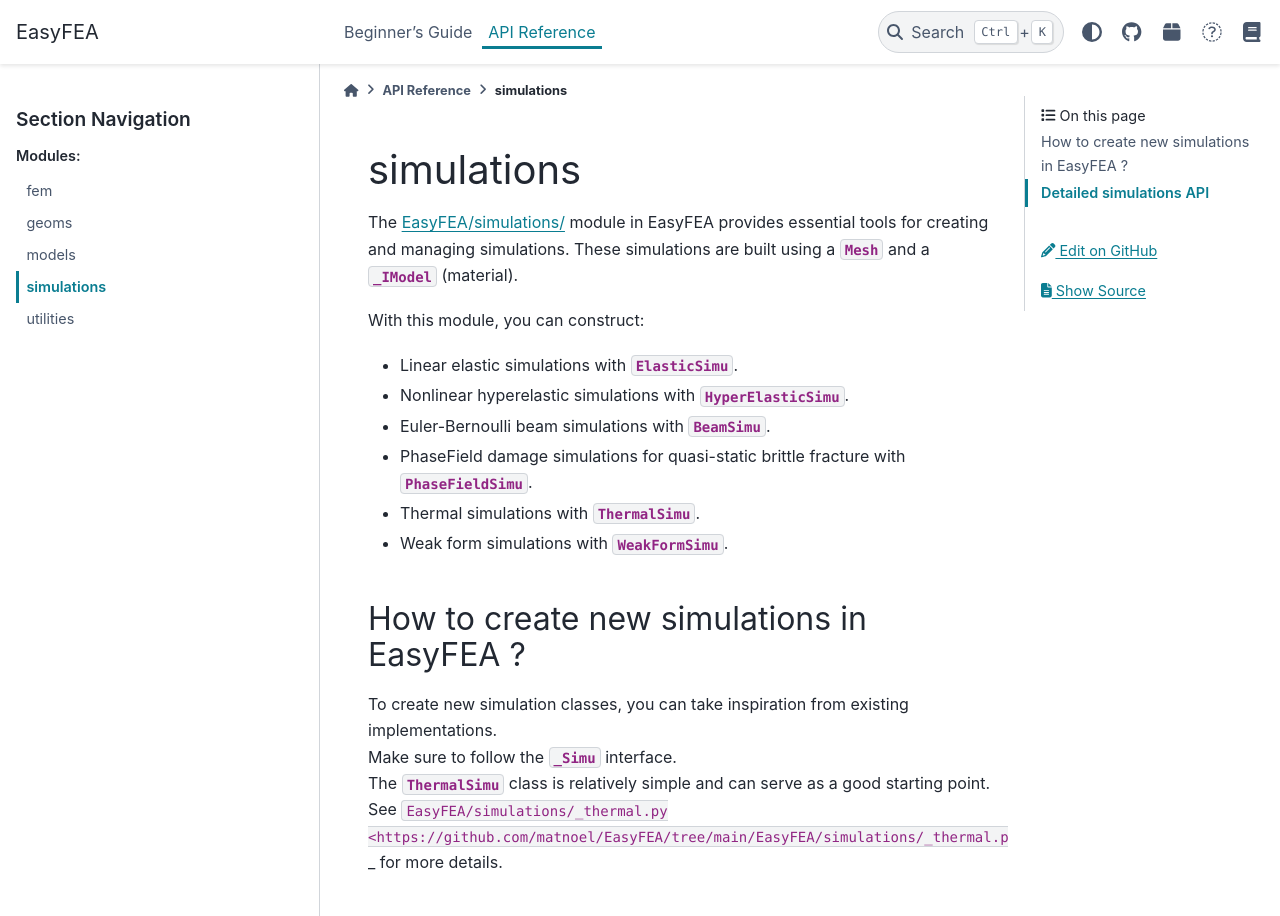
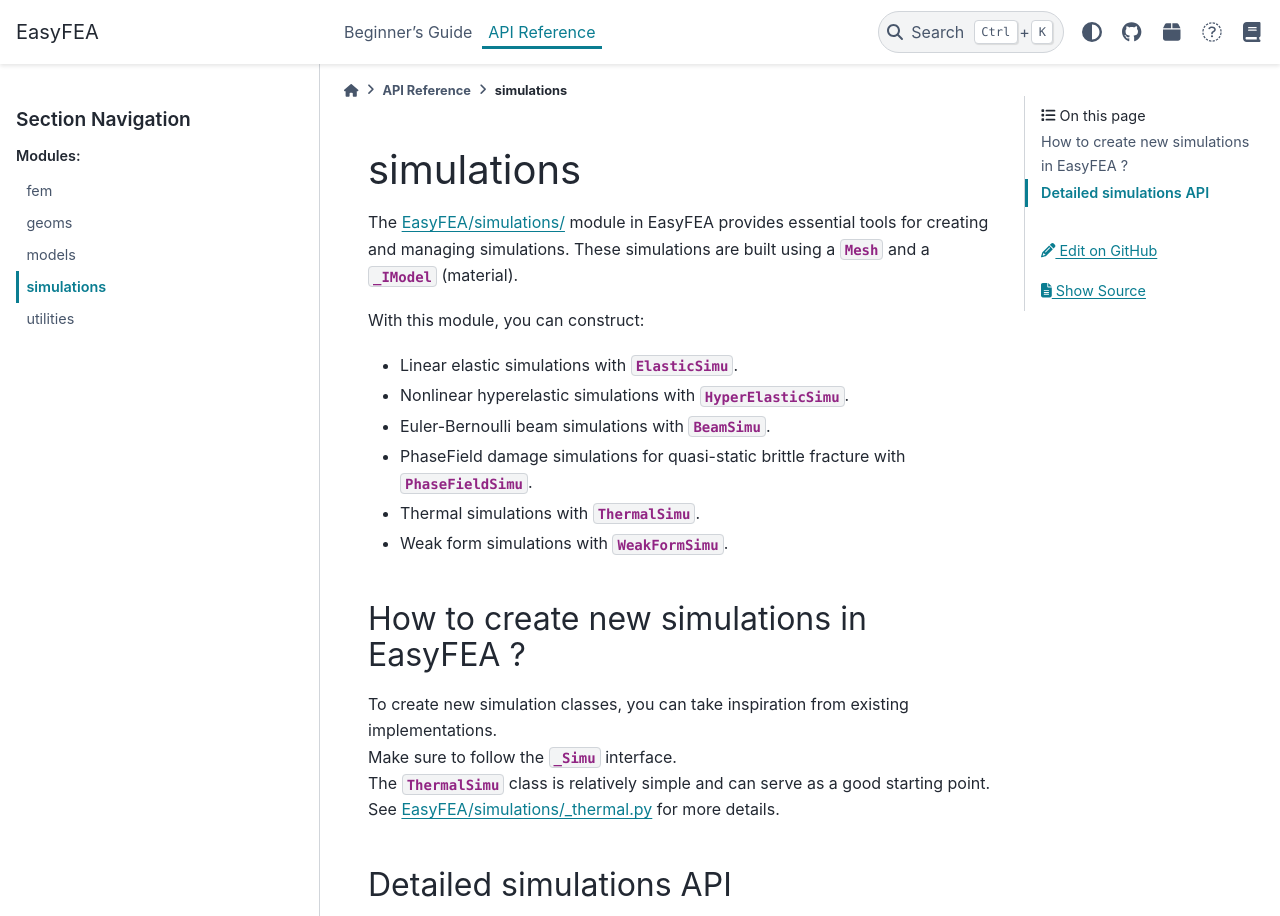
Before and after one commit to matnoel/EasyFEA, a Sphinx documentation site: the page built from docs/api/simulations.md, in a window 1280 px wide and 1347 px high, cut to the strip 0-916 px from the top of the window. Built offline with Sphinx 7.4.7 and the PyData theme 0.15.4, drawn with Linux system fonts in a browser that asks for light colours; pages that are not in the unit, such as notebooks, are missing from menus.

Commit message:
Update simulations.md

```diff
--- a/docs/api/simulations.md
+++ b/docs/api/simulations.md
@@ -18,7 +18,7 @@
 To create new simulation classes, you can take inspiration from existing implementations.
 Make sure to follow the {py:class}`~EasyFEA.simulations._Simu` interface.
 The {py:class}`~EasyFEA.Simulations.ThermalSimu` class is relatively simple and can serve as a good starting point.
-See `EasyFEA/simulations/_thermal.py <https://github.com/matnoel/EasyFEA/tree/main/EasyFEA/simulations/_thermal.py>`_ for more details.
+See [EasyFEA/simulations/_thermal.py](https://github.com/matnoel/EasyFEA/tree/main/EasyFEA/simulations/_thermal.py) for more details.
 
 ## Detailed simulations API
 
```
